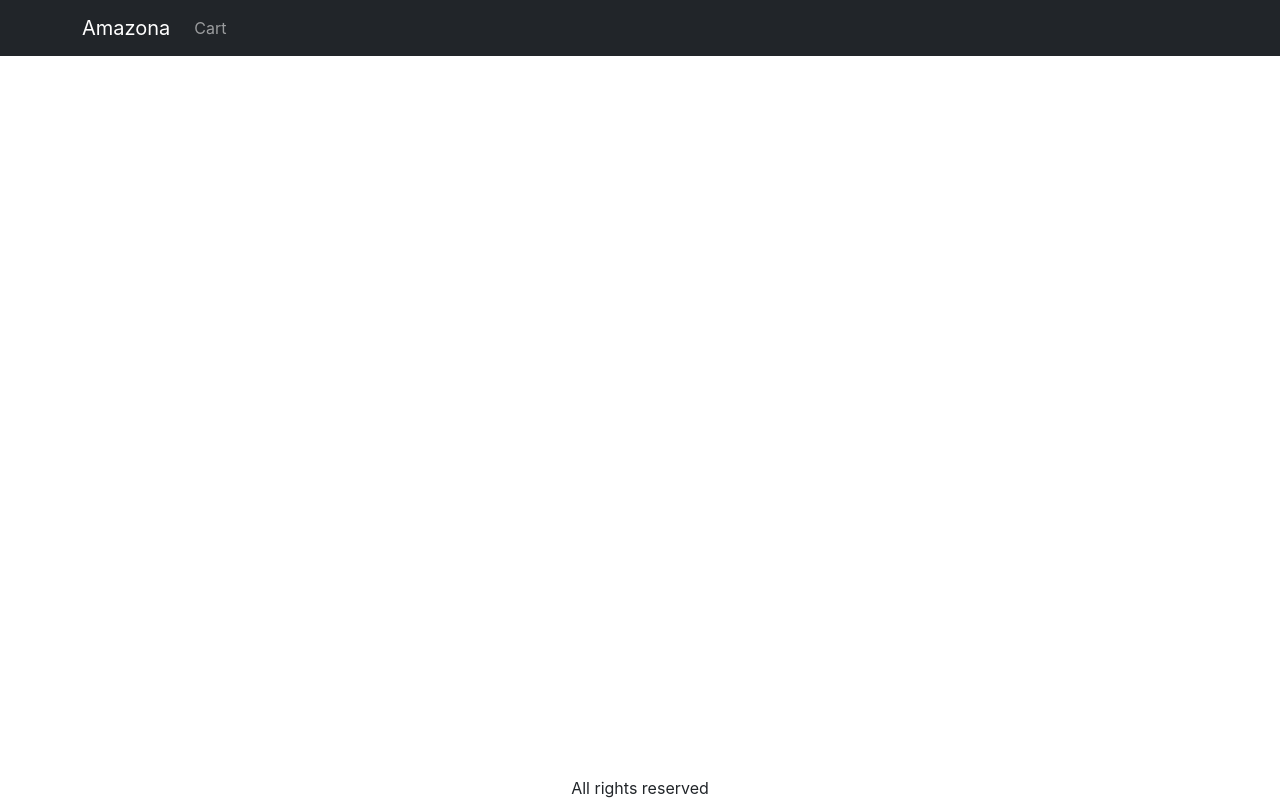
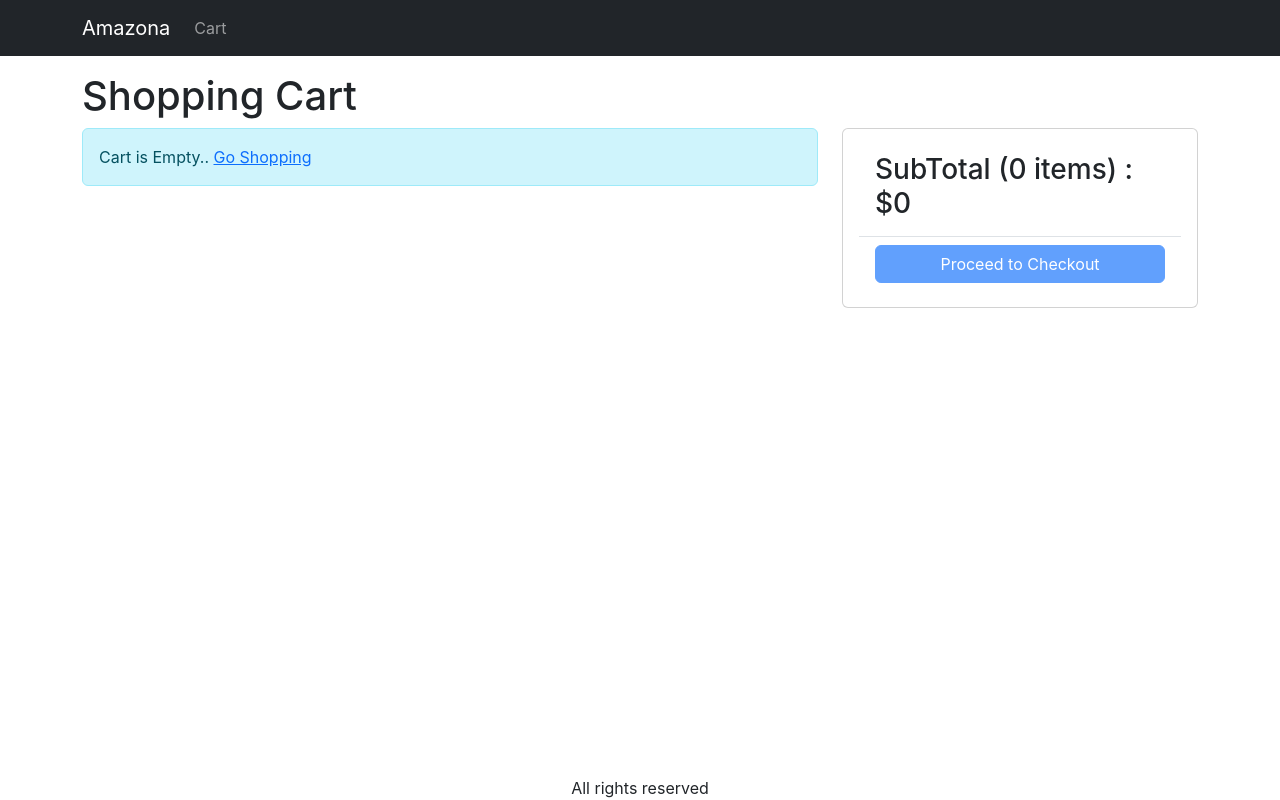
Before and after one commit to VPTamilselven/MERN-amazona, a React (Create React App) app in the folder frontend/: page /cart in a window 1280 px wide. Built offline with nearby package versions, Linux system fonts and the light colour scheme.

Commit message:
14. Create_Cart_Screen

```diff
--- a/frontend/src/App.js
+++ b/frontend/src/App.js
@@ -8,6 +8,7 @@
 import Badge from 'react-bootstrap/esm/Badge';
 import { useContext } from 'react';
 import { Store } from './Store';
+import CartScreen from './screen/CartScreen';
 
 function App() {
   const { state } = useContext(Store);
@@ -23,9 +24,10 @@
               </LinkContainer>
               <Nav className="me-auto">
                 <Link to="/cart" className="nav-link">
-                  Cart{cart.cartItems.length > 0 && (
-                    <Badge pill bg='danger'>
-                      {cart.cartItems.reduce((a,c)=> a+c.quantity,0 )  }
+                  Cart
+                  {cart.cartItems.length > 0 && (
+                    <Badge pill bg="danger">
+                      {cart.cartItems.reduce((a, c) => a + c.quantity, 0)}
                     </Badge>
                   )}
                 </Link>
@@ -39,6 +41,7 @@
             <Routes>
               <Route path="/product/:slug" element={<ProductScreen />} />
               <Route path="/" element={<HomeScreen />} />
+              <Route path="/cart" element={<CartScreen />} />
             </Routes>
           </Container>
         </main>
--- a/frontend/src/index.css
+++ b/frontend/src/index.css
@@ -44,3 +44,7 @@
 .img-large{
   max-width: 75%;
 }
+
+.img-thumbnail{
+  height: 80px;
+}
--- /dev/null
+++ b/frontend/src/screen/CartScreen.js
@@ -0,0 +1,86 @@
+import React, { useContext } from 'react';
+import { Store } from '../Store';
+import { Helmet } from 'react-helmet-async';
+import  { Button, Card, CardBody} from 'react-bootstrap';
+import Col from 'react-bootstrap/Col';
+import Row from 'react-bootstrap/Row';
+import MessageBox from '../components/MessageBox';
+import { ListGroup } from 'react-bootstrap';
+import { Link } from 'react-router-dom';
+
+export default function CartScreen() {
+  const { state, dispatch: ctxDispatch } = useContext(Store);
+  const {
+    cart: { cartItems },
+  } = state;
+  return (
+    <div>
+      <Helmet>
+        <title>Shopping Cart</title>
+      </Helmet>
+      <h1>Shopping Cart</h1>
+      <Row>
+        <Col md={8}>
+          {cartItems.length === 0 ? (
+            <MessageBox>
+              Cart is Empty.. <Link to="/">Go Shopping</Link>
+            </MessageBox>
+          ) : (
+            <ListGroup>
+              {cartItems.map((item) => (
+                <ListGroup.Item key={item._id}>
+                  <Row className="align-items-center">
+                    <Col md={4}>
+                      <img
+                        src={item.image}
+                        alt={item.name}
+                        className="img-fluid rounded img-thumbnail"
+                      ></img>{' '}
+                      <Link to={`/product/${item.slug}`}>{item.name}</Link>
+                    </Col>
+                    <Col md={3}>
+                      <Button variant="light" disabled={item.quantity === 1}>
+                        <i className="fas fa-minus-circle"></i>
+                      </Button>
+                      <span>{item.quantity}</span>{' '}
+                      <Button variant="light" disabled={item.quantity === 1}>
+                        <i className="fas fa-plus-circle"></i>
+                      </Button>
+                    </Col>
+                          <Col md={3}>${item.price}</Col>
+                          <Col md={2}>
+                              <Button variant='light'>
+                                  <i className='fas fa-trash'></i>
+                              </Button>
+                          </Col>
+                  </Row>
+                </ListGroup.Item>
+              ))}
+            </ListGroup>
+          )}
+        </Col>
+              <Col md={4}>
+                  <Card>
+                      <CardBody>
+                          <ListGroup variant='flush'>
+                              <ListGroup.Item>
+                                  <h3>
+                                      SubTotal ({cartItems.reduce((a, c) => a + c.quantity, 0)}{' '}items) : $
+                                      {cartItems.reduce((a,c)=>a+c.price*c.quantity,0 )}
+                                  </h3>
+                              </ListGroup.Item>
+                              <ListGroup.Item>
+                                  <div className='d-grid'>
+                                      <Button type="button"
+                                          variant='primary'
+                                      disabled={cartItems.length===0}>Proceed to Checkout</Button>
+                                  </div>
+                              </ListGroup.Item>
+                          </ListGroup>
+                      </CardBody>
+                  </Card>
+        </Col>
+      </Row>
+    </div>
+  );
+}
--- a/frontend/src/screen/ProductScreen.js
+++ b/frontend/src/screen/ProductScreen.js
@@ -2,7 +2,7 @@
 import React, { useContext, useEffect, useReducer } from 'react';
 import Col, { useCol } from 'react-bootstrap/esm/Col';
 import Row from 'react-bootstrap/esm/Row';
-import { useParams } from 'react-router-dom';
+import { useNavigate, useParams } from 'react-router-dom';
 import Rating from '../components/Rating';
 import ListGroup from 'react-bootstrap/esm/ListGroup';
 import Card from 'react-bootstrap/esm/Card';
@@ -28,6 +28,7 @@
 };
 
 const ProductScreen = () => {
+  const navigate = useNavigate();
   const params = useParams();
   const { slug } = params;
 
@@ -66,6 +67,7 @@
       type: 'CART_ADD_ITEM',
         payload:{...product,quantity}
     })
+    navigate('/cart')
   }
 
   return loading ? (
```
Also changed, not shown: 1 other file (tests, documents, lock files or other folders).
